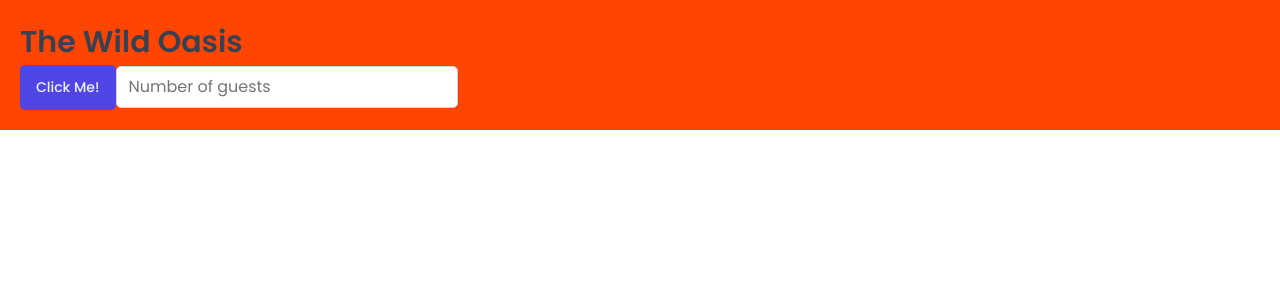
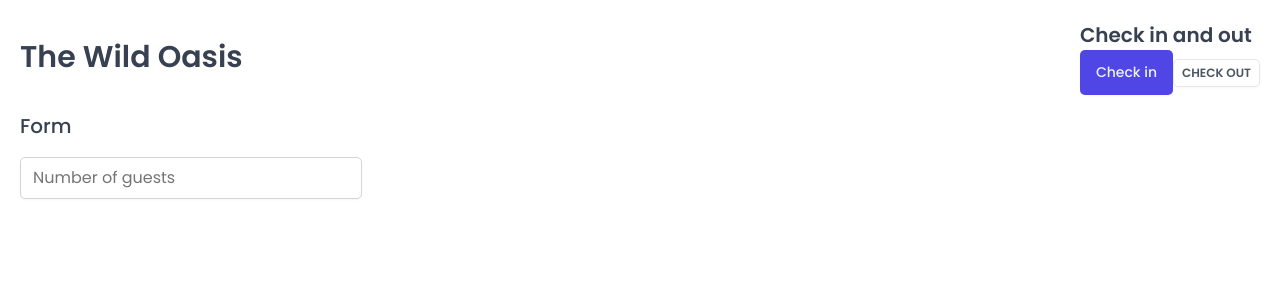
Before and after one commit to nguyenhuutrongvy/the-wild-oasis, a React (Vite) app: page / in a window 1280 px wide. Shown: the top 300 px of the page. Built offline with nearby package versions, Linux system fonts and the light colour scheme; a web font is replaced by a local one.

Commit message:
feat(ui): add reusable styled components with props and css function
- Implement Row and Heading components using styled-components with props and css helper
- Add Button component supporting size and variant props for flexible styling
- Refactor App to use new reusable styled components

```diff
--- a/src/App.tsx
+++ b/src/App.tsx
@@ -2,15 +2,11 @@
 
 import GlobalStyles from "./styles/GlobalStyles";
 import Button from "./ui/Button";
+import Heading from "./ui/Heading";
 import Input from "./ui/Input";
-
-const H1 = styled.h1`
-  font-size: 30px;
-  font-weight: 600;
-`;
+import Row from "./ui/Row";
 
 const StyledApp = styled.main`
-  background-color: orangered;
   padding: 20px;
 `;
 
@@ -19,9 +15,28 @@
     <>
       <GlobalStyles />
       <StyledApp>
-        <H1>The Wild Oasis</H1>
-        <Button onClick={() => alert("Hello")}>Click Me!</Button>
-        <Input type="number" placeholder="Number of guests" />
+        <Row>
+          <Row $type="horizontal">
+            <Heading as="h1">The Wild Oasis</Heading>
+            <div>
+              <Heading as="h2">Check in and out</Heading>
+              <Button onClick={() => alert("Check in")}>Check in</Button>
+              <Button
+                $variant="secondary"
+                $size="small"
+                onClick={() => alert("Check out")}
+              >
+                Check out
+              </Button>
+            </div>
+          </Row>
+          <Row>
+            <Heading as="h3">Form</Heading>
+            <form>
+              <Input type="number" placeholder="Number of guests" />
+            </form>
+          </Row>
+        </Row>
       </StyledApp>
     </>
   );
--- a/src/ui/Button.tsx
+++ b/src/ui/Button.tsx
@@ -1,6 +1,6 @@
-import styled from "styled-components";
+import styled, { css } from "styled-components";
 
-/* const sizes = {
+const sizes = {
   small: css`
     font-size: 1.2rem;
     padding: 0.4rem 0.8rem;
@@ -46,22 +46,25 @@
       background-color: var(--color-red-800);
     }
   `,
-}; */
+};
 
-const Button = styled.button`
-  font-size: 1.4rem;
-  padding: 1.2rem 1.6rem;
-  font-weight: 500;
+interface ButtonProps {
+  $variant?: "primary" | "secondary" | "danger";
+  $size?: "small" | "medium" | "large";
+}
+
+const Button = styled.button<ButtonProps>`
   border: none;
   border-radius: var(--border-radius-sm);
-  background-color: var(--color-brand-600);
-  color: var(--color-brand-50);
   box-shadow: var(--shadow-sm);
-  cursor: pointer;
 
-  &:hover {
-    background-color: var(--color-brand-700);
-  }
+  ${(props) => sizes[props.$size!]}
+  ${(props) => variations[props.$variant!]}
 `;
 
+Button.defaultProps = {
+  $variant: "primary",
+  $size: "medium",
+};
+
 export default Button;
--- /dev/null
+++ b/src/ui/Heading.tsx
@@ -0,0 +1,31 @@
+import { ElementType } from "react";
+import styled, { css } from "styled-components";
+
+interface HeadingProps {
+  as?: ElementType;
+}
+
+const Heading = styled.h1<HeadingProps>`
+  ${(props) =>
+    props.as === "h1" &&
+    css`
+      font-size: 3rem;
+      font-weight: 600;
+    `}
+
+  ${(props) =>
+    props.as === "h2" &&
+    css`
+      font-size: 2rem;
+      font-weight: 600;
+    `}
+
+  ${(props) =>
+    props.as === "h3" &&
+    css`
+      font-size: 2rem;
+      font-weight: 500;
+    `}
+`;
+
+export default Heading;
--- /dev/null
+++ b/src/ui/Row.tsx
@@ -0,0 +1,29 @@
+import styled, { css } from "styled-components";
+
+interface RowProps {
+  $type?: "horizontal" | "vertical";
+}
+
+const Row = styled.div<RowProps>`
+  display: flex;
+
+  ${(props) =>
+    props.$type === "horizontal" &&
+    css`
+      justify-content: space-between;
+      align-items: center;
+    `}
+
+  ${(props) =>
+    props.$type === "vertical" &&
+    css`
+      flex-direction: column;
+      gap: 1.6rem;
+    `}
+`;
+
+Row.defaultProps = {
+  $type: "vertical",
+};
+
+export default Row;
```
